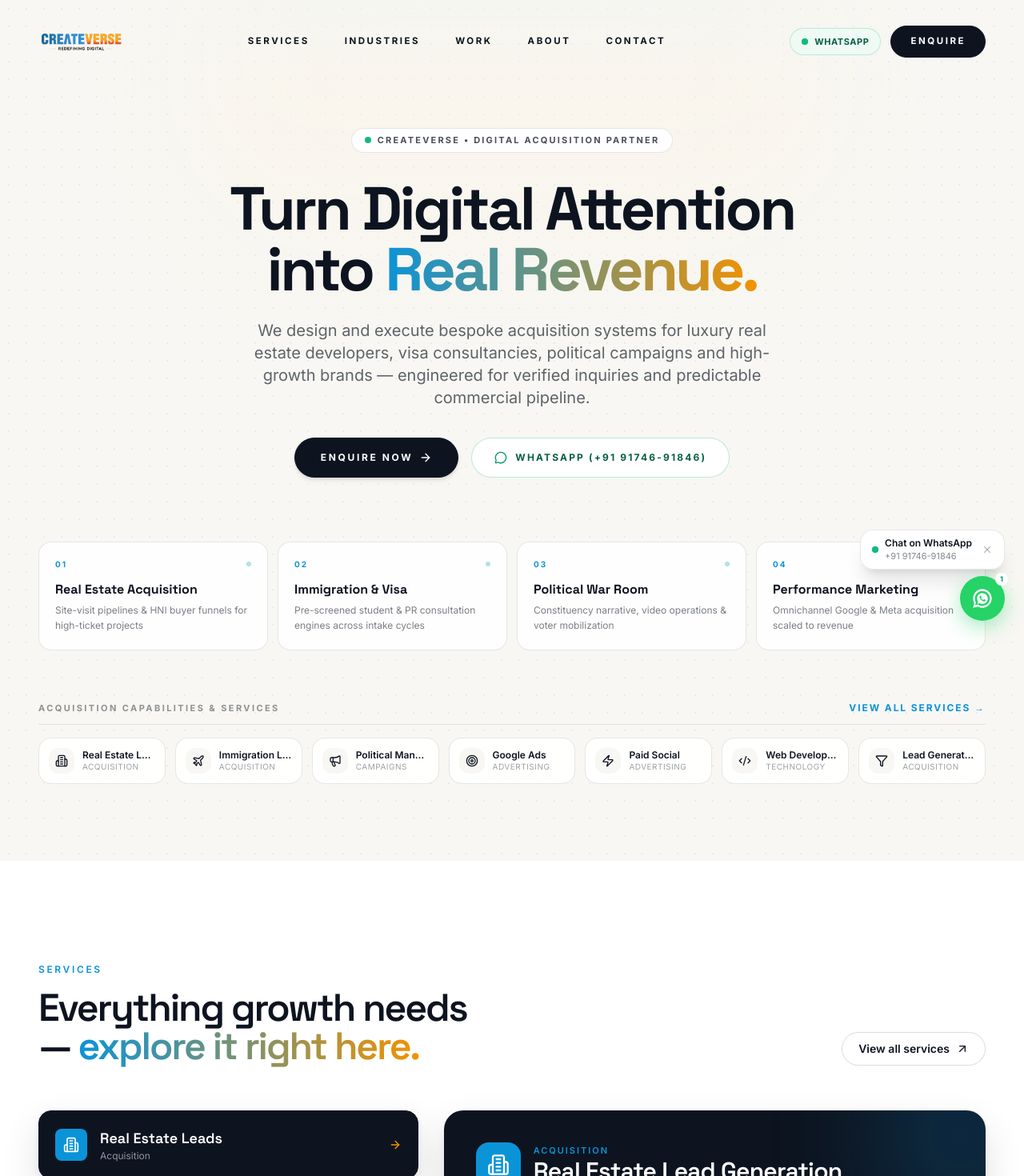
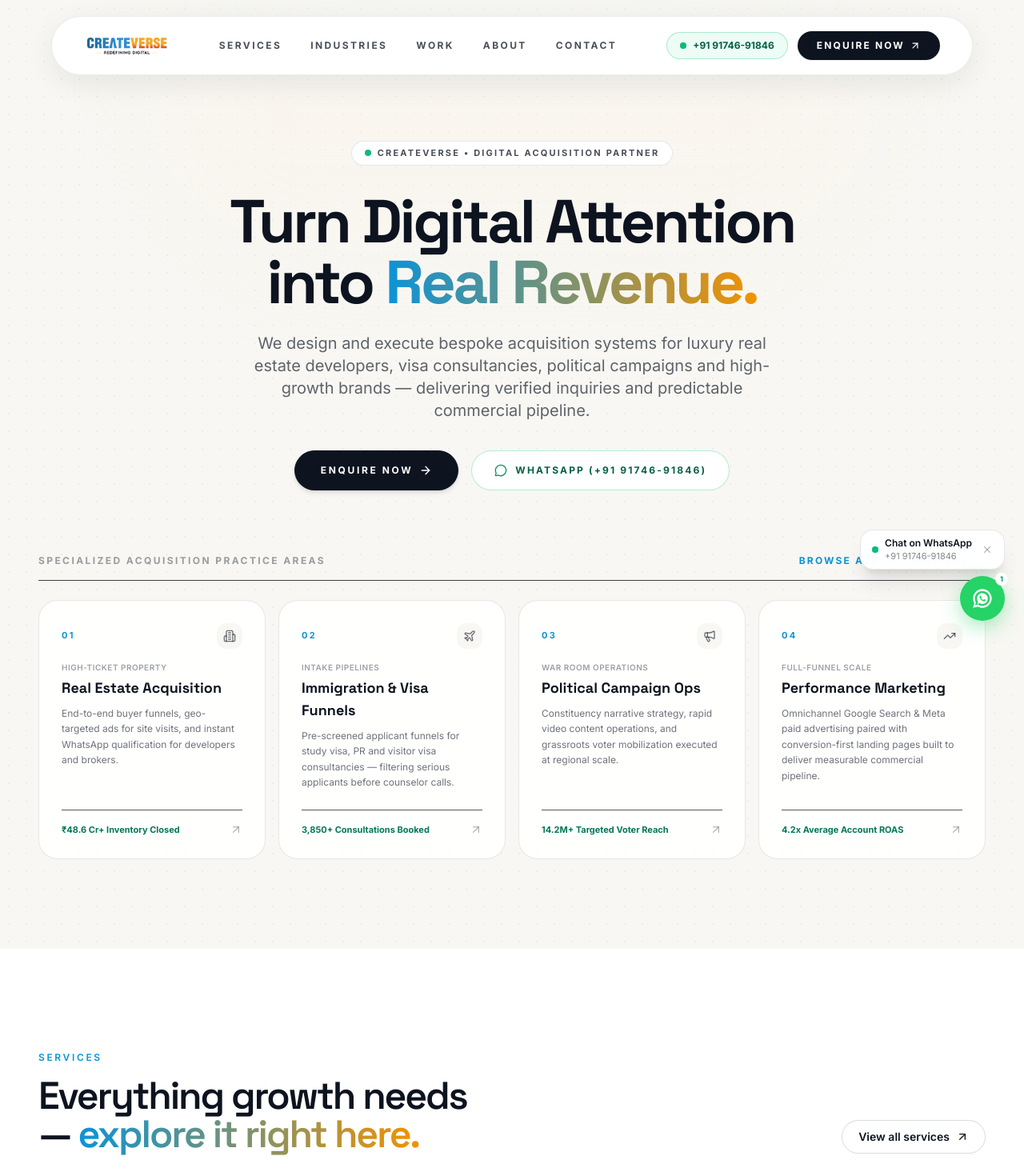
Before and after one commit to aryanbarota21235/CreateVerse, a Next.js app: page / in a window 1280 px wide. Shown: the top 1470 px of the page at 80% size. Built offline with nearby package versions, Linux system fonts and the light colour scheme.

Commit message:
Expand floating pill navbar width & replace squished truncated pills with spacious luxury acquisition cards

```diff
--- a/src/components/hero.tsx
+++ b/src/components/hero.tsx
@@ -1,34 +1,64 @@
 "use client";
 
 import Link from "next/link";
-import { ArrowRight, ArrowUpRight, MessageCircle } from "lucide-react";
+import { ArrowRight, ArrowUpRight, MessageCircle, Building2, Plane, Megaphone, TrendingUp } from "lucide-react";
 import Reveal from "@/components/reveal";
-import { priorityServices } from "@/lib/services";
-import { iconMap } from "@/components/services-grid";
 import { site } from "@/lib/site";
 import { useEnquiry } from "@/context/enquiry-context";
 
-const heroPillars = [
-  { label: "Real Estate Acquisition", desc: "Site-visit pipelines & HNI buyer funnels for high-ticket projects" },
-  { label: "Immigration & Visa", desc: "Pre-screened student & PR consultation engines across intake cycles" },
-  { label: "Political War Room", desc: "Constituency narrative, video operations & voter mobilization" },
-  { label: "Performance Marketing", desc: "Omnichannel Google & Meta acquisition scaled to revenue" },
+const acquisitionPillars = [
+  {
+    num: "01",
+    tag: "High-Ticket Property",
+    title: "Real Estate Acquisition",
+    desc: "End-to-end buyer funnels, geo-targeted ads for site visits, and instant WhatsApp qualification for developers and brokers.",
+    metric: "₹48.6 Cr+ Inventory Closed",
+    href: "/services/real-estate-lead-generation",
+    icon: Building2,
+  },
+  {
+    num: "02",
+    tag: "Intake Pipelines",
+    title: "Immigration & Visa Funnels",
+    desc: "Pre-screened applicant funnels for study visa, PR and visitor visa consultancies — filtering serious applicants before counselor calls.",
+    metric: "3,850+ Consultations Booked",
+    href: "/services/immigration-lead-generation",
+    icon: Plane,
+  },
+  {
+    num: "03",
+    tag: "War Room Operations",
+    title: "Political Campaign Ops",
+    desc: "Constituency narrative strategy, rapid video content operations, and grassroots voter mobilization executed at regional scale.",
+    metric: "14.2M+ Targeted Voter Reach",
+    href: "/services/political-management",
+    icon: Megaphone,
+  },
+  {
+    num: "04",
+    tag: "Full-Funnel Scale",
+    title: "Performance Marketing",
+    desc: "Omnichannel Google Search & Meta paid advertising paired with conversion-first landing pages built to deliver measurable commercial pipeline.",
+    metric: "4.2x Average Account ROAS",
+    href: "/services/lead-generation",
+    icon: TrendingUp,
+  },
 ];
 
 export default function Hero() {
   const { openEnquiry } = useEnquiry();
 
   return (
-    <section className="relative overflow-hidden bg-paper pt-32 pb-16 sm:pt-36 sm:pb-20 lg:pt-40 lg:pb-24">
+    <section className="relative overflow-hidden bg-paper pt-36 pb-20 sm:pt-40 sm:pb-24 lg:pt-44 lg:pb-28">
       {/* Ambient background glow */}
-      <div className="dot-texture absolute inset-0 opacity-60" />
-      <div className="absolute left-1/2 -top-40 -translate-x-1/2 h-[560px] w-[800px] rounded-full bg-gradient-to-b from-brand-sky/60 via-brand-sun/40 to-transparent blur-3xl pointer-events-none" />
+      <div className="dot-texture absolute inset-0 opacity-50" />
+      <div className="absolute left-1/2 -top-44 -translate-x-1/2 h-[600px] w-[900px] rounded-full bg-gradient-to-b from-brand-sky/60 via-brand-sun/30 to-transparent blur-3xl pointer-events-none" />
 
       <div className="container-site relative">
-        {/* Centered Grand Editorial Content */}
+        {/* Main Editorial Agency Headline */}
         <div className="mx-auto max-w-4xl text-center">
           <Reveal>
-            <div className="inline-flex items-center gap-2 rounded-full border border-paper-line bg-white/90 px-4 py-1.5 text-[11px] font-bold uppercase tracking-[0.2em] text-ink/75 shadow-xs backdrop-blur-md">
+            <div className="inline-flex items-center gap-2 rounded-full border border-paper-line bg-white/95 px-4 py-1.5 text-[11px] font-bold uppercase tracking-[0.2em] text-ink/75 shadow-xs backdrop-blur-md">
               <span className="relative flex h-2 w-2">
                 <span className="absolute inline-flex h-full w-full animate-ping rounded-full bg-emerald-400 opacity-75" />
                 <span className="relative inline-flex h-2 w-2 rounded-full bg-emerald-500" />
@@ -47,7 +77,7 @@ export default function Hero() {
           <Reveal delay={0.2}>
             <p className="mx-auto mt-6 max-w-2xl text-base leading-relaxed text-ink/65 sm:text-lg lg:text-xl">
               We design and execute bespoke acquisition systems for luxury real estate developers,
-              visa consultancies, political campaigns and high-growth brands — engineered for verified
+              visa consultancies, political campaigns and high-growth brands — delivering verified
               inquiries and predictable commercial pipeline.
             </p>
           </Reveal>
@@ -57,7 +87,7 @@ export default function Hero() {
               {/* Grand Enquire Button */}
               <button
                 onClick={() => openEnquiry()}
-                className="group inline-flex items-center gap-2 rounded-full border-[1.5px] border-ink bg-ink px-8 py-4 text-xs font-bold uppercase tracking-[0.22em] text-white shadow-md transition-all duration-300 hover:bg-transparent hover:text-ink sm:text-xs"
+                className="group inline-flex items-center gap-2 rounded-full border-[1.5px] border-ink bg-ink px-8 py-4 text-xs font-bold uppercase tracking-[0.22em] text-white shadow-md transition-all duration-300 hover:bg-accent hover:border-accent hover:shadow-lg sm:text-xs"
               >
                 <span>Enquire Now</span>
                 <ArrowRight className="h-4 w-4 transition-transform group-hover:translate-x-1" />
@@ -77,65 +107,73 @@ export default function Hero() {
           </Reveal>
         </div>
 
-        {/* Industry Pillars Grid - Refined Luxury Aesthetic */}
+        {/* 4 Core Acquisition Pillars - Luxury Agency Grid */}
         <Reveal delay={0.4}>
-          <div className="mt-16 sm:mt-20 grid gap-3 sm:grid-cols-2 lg:grid-cols-4">
-            {heroPillars.map((p, i) => (
-              <div
-                key={p.label}
-                className="group relative rounded-2xl border border-paper-line bg-white/85 p-5 shadow-xs backdrop-blur-sm transition-all duration-300 hover:-translate-y-0.5 hover:shadow-md hover:border-accent/40"
-              >
-                <div className="flex items-center justify-between">
-                  <span className="text-[10px] font-bold uppercase tracking-[0.2em] text-accent">
-                    0{i + 1}
-                  </span>
-                  <span className="h-1.5 w-1.5 rounded-full bg-accent/30 group-hover:bg-accent transition-colors" />
-                </div>
-                <h3 className="mt-3 font-display text-base font-bold text-ink">
-                  {p.label}
-                </h3>
-                <p className="mt-1 text-xs text-ink/55 leading-relaxed">
-                  {p.desc}
+          <div className="mt-16 sm:mt-20">
+            <div className="flex items-center justify-between border-b border-paper-line/80 pb-4 mb-6">
+              <div>
+                <p className="text-xs font-bold uppercase tracking-[0.2em] text-ink/40">
+                  Specialized Acquisition Practice Areas
                 </p>
               </div>
-            ))}
-          </div>
-        </Reveal>
-
-        {/* Core Capabilities Navigation */}
-        <Reveal delay={0.5}>
-          <div className="mt-14 sm:mt-16">
-            <div className="flex items-center justify-between border-b border-paper-line pb-3">
-              <p className="text-[11px] font-bold uppercase tracking-[0.22em] text-ink/45">
-                Acquisition Capabilities &amp; Services
-              </p>
-              <Link href="/services" className="text-xs font-bold uppercase tracking-[0.16em] text-accent hover:underline">
-                View All Services →
+              <Link
+                href="/services"
+                className="group hidden sm:inline-flex items-center gap-1.5 text-xs font-bold uppercase tracking-[0.18em] text-accent hover:underline"
+              >
+                <span>Browse All 13+ Services</span>
+                <ArrowUpRight className="h-3.5 w-3.5 transition-transform group-hover:translate-x-0.5 group-hover:-translate-y-0.5" />
               </Link>
             </div>
-            <div className="mt-4 grid grid-cols-2 gap-2.5 sm:grid-cols-3 md:grid-cols-4 lg:grid-cols-7 lg:gap-3">
-              {priorityServices.map((s) => {
-                const Icon = iconMap[s.icon];
+
+            <div className="grid gap-4 sm:grid-cols-2 lg:grid-cols-4">
+              {acquisitionPillars.map((p) => {
+                const Icon = p.icon;
                 return (
                   <Link
-                    key={s.slug}
-                    href={`/services/${s.slug}`}
-                    className="group flex items-center gap-2.5 rounded-2xl border border-paper-line bg-white/90 p-3 shadow-xs transition-all duration-300 hover:-translate-y-0.5 hover:border-accent/40 hover:shadow-md"
+                    key={p.num}
+                    href={p.href}
+                    className="group relative flex flex-col justify-between rounded-3xl border border-paper-line bg-white/90 p-6 sm:p-7 shadow-xs backdrop-blur-sm transition-all duration-300 hover:-translate-y-1 hover:border-accent/50 hover:bg-white hover:shadow-lift"
                   >
-                    <span className="flex h-8 w-8 shrink-0 items-center justify-center rounded-xl bg-paper text-ink transition-all duration-300 group-hover:bg-accent group-hover:text-white">
-                      {Icon && <Icon className="h-4 w-4" />}
-                    </span>
-                    <span className="min-w-0">
-                      <span className="block truncate text-[12px] font-semibold leading-tight text-ink group-hover:text-accent">
-                        {s.shortName ?? s.name}
+                    <div>
+                      <div className="flex items-center justify-between">
+                        <span className="text-[11px] font-bold uppercase tracking-[0.22em] text-accent">
+                          {p.num}
+                        </span>
+                        <span className="flex h-8 w-8 items-center justify-center rounded-xl bg-paper text-ink/60 transition-all duration-300 group-hover:bg-accent group-hover:text-white">
+                          <Icon className="h-4 w-4" />
+                        </span>
+                      </div>
+
+                      <span className="mt-4 block text-[10px] font-semibold uppercase tracking-wider text-ink/40">
+                        {p.tag}
                       </span>
-                      <span className="block truncate text-[10px] uppercase tracking-wider text-ink/40">
-                        {s.category}
+                      <h3 className="mt-1 font-display text-lg font-bold text-ink group-hover:text-accent transition-colors">
+                        {p.title}
+                      </h3>
+                      <p className="mt-2 text-xs leading-relaxed text-ink/60">
+                        {p.desc}
+                      </p>
+                    </div>
+
+                    <div className="mt-6 pt-4 border-t border-paper-line/70 flex items-center justify-between">
+                      <span className="text-[11px] font-bold text-emerald-700">
+                        {p.metric}
                       </span>
-                    </span>
+                      <ArrowUpRight className="h-4 w-4 text-ink/30 transition-transform duration-300 group-hover:translate-x-0.5 group-hover:-translate-y-0.5 group-hover:text-accent" />
+                    </div>
                   </Link>
                 );
               })}
+            </div>
+
+            <div className="mt-6 text-center sm:hidden">
+              <Link
+                href="/services"
+                className="inline-flex items-center gap-1.5 text-xs font-bold uppercase tracking-[0.18em] text-accent hover:underline"
+              >
+                <span>Browse All 13+ Services</span>
+                <ArrowUpRight className="h-3.5 w-3.5" />
+              </Link>
             </div>
           </div>
         </Reveal>
--- a/src/components/navbar.tsx
+++ b/src/components/navbar.tsx
@@ -5,7 +5,7 @@ import Link from "next/link";
 import { usePathname } from "next/navigation";
 import { useEffect, useState } from "react";
 import { motion, AnimatePresence } from "framer-motion";
-import { Menu, X, MessageCircle, ArrowUpRight } from "lucide-react";
+import { Menu, X, ArrowUpRight, MessageCircle } from "lucide-react";
 import { site } from "@/lib/site";
 import { useEnquiry } from "@/context/enquiry-context";
 
@@ -17,7 +17,7 @@ export default function Navbar() {
 
   useEffect(() => {
     const onScroll = () => {
-      setScrolled(window.scrollY > 30);
+      setScrolled(window.scrollY > 20);
     };
     onScroll();
     window.addEventListener("scroll", onScroll, { passive: true });
@@ -27,51 +27,48 @@ export default function Navbar() {
   useEffect(() => setOpen(false), [pathname]);
 
   return (
-    <header
-      className={`fixed inset-x-0 top-0 z-50 transition-[background-color,backdrop-filter,box-shadow] duration-500 ease-[cubic-bezier(0.22,1,0.36,1)] ${
-        scrolled
-          ? "bg-white/95 shadow-[0_8px_30px_rgba(13,20,32,0.06)] backdrop-blur-xl border-b border-paper-line/50"
-          : "bg-transparent border-b border-transparent"
-      }`}
-    >
+    <header className="fixed inset-x-0 top-4 sm:top-5 z-50 px-4 sm:px-6 md:px-8 pointer-events-none">
+      {/* Generous width floating pill dock - Smooth, spacious & luxury */}
       <div
-        className={`mx-auto flex w-full max-w-7xl items-center justify-between px-6 sm:px-10 lg:px-12 transition-[min-height] duration-500 ease-[cubic-bezier(0.22,1,0.36,1)] ${
-          scrolled ? "min-h-[72px]" : "min-h-[96px] sm:min-h-[104px]"
+        className={`mx-auto flex items-center justify-between rounded-full bg-white/95 shadow-[0_10px_35px_rgba(13,20,32,0.08)] backdrop-blur-2xl transition-all duration-500 ease-[cubic-bezier(0.22,1,0.36,1)] pointer-events-auto border border-ink/[0.08] ${
+          scrolled
+            ? "max-w-5xl py-2.5 px-6 sm:px-8 shadow-[0_16px_44px_rgba(13,20,32,0.12)] border-ink/[0.12]"
+            : "max-w-6xl py-3.5 px-7 sm:px-10"
         }`}
       >
-        {/* Brand Logo - Smooth resize */}
+        {/* Brand Logo */}
         <Link
           href="/"
-          className="flex items-center text-decoration-none"
+          className="group flex items-center transition-transform duration-300 hover:opacity-90 shrink-0"
           aria-label="CreateVerse home"
         >
           <Image
             src="/logo.png"
-            alt="CreateVerse"
+            alt="CreateVerse — Redefining Digital"
             width={320}
             height={132}
             priority
             className={`w-auto transition-all duration-500 ease-[cubic-bezier(0.22,1,0.36,1)] ${
-              scrolled ? "h-7 sm:h-8" : "h-9 sm:h-11"
+              scrolled ? "h-8 sm:h-9" : "h-9 sm:h-11"
             }`}
           />
         </Link>
 
-        {/* Desktop Navigation with Ravensaa animated underline */}
-        <nav className="hidden items-center gap-8 lg:gap-11 lg:flex" aria-label="Primary navigation">
+        {/* Desktop Navigation Links */}
+        <nav className="hidden items-center gap-7 lg:gap-9 md:flex" aria-label="Primary navigation">
           {site.nav.map((item) => {
             const active = pathname === item.href || pathname.startsWith(item.href + "/");
             return (
               <Link
                 key={item.href}
                 href={item.href}
-                className={`relative py-1.5 text-[11.5px] font-bold uppercase tracking-[0.22em] transition-colors duration-300 group ${
-                  active ? "text-accent" : "text-ink hover:text-accent"
+                className={`relative py-1 text-xs font-bold uppercase tracking-[0.2em] transition-colors duration-300 group ${
+                  active ? "text-accent" : "text-ink/75 hover:text-accent"
                 }`}
               >
                 <span>{item.label}</span>
                 <span
-                  className={`absolute bottom-0 left-0 right-0 h-[1.5px] bg-accent transition-transform duration-500 ease-[cubic-bezier(0.22,1,0.36,1)] ${
+                  className={`absolute bottom-0 left-0 right-0 h-[1.5px] bg-accent transition-transform duration-400 ease-[cubic-bezier(0.22,1,0.36,1)] ${
                     active
                       ? "scale-x-100 origin-left"
                       : "scale-x-0 origin-right group-hover:scale-x-100 group-hover:origin-left"
@@ -82,46 +79,48 @@ export default function Navbar() {
           })}
         </nav>
 
-        {/* Right CTAs: WhatsApp + Ravensaa-style ENQUIRE Button */}
-        <div className="hidden items-center gap-3 sm:flex">
+        {/* Right CTAs: WhatsApp + Enquire Now */}
+        <div className="hidden items-center gap-3 sm:flex shrink-0">
           {/* WhatsApp Direct Connect */}
           <a
             href={site.whatsappUrl}
             target="_blank"
             rel="noopener noreferrer"
-            className="inline-flex items-center gap-2 rounded-full border border-emerald-500/25 bg-emerald-50/70 px-3.5 py-2 text-[11px] font-bold tracking-wider text-emerald-800 uppercase transition-all hover:bg-emerald-100 hover:border-emerald-500/40"
-            title="Chat directly with us on WhatsApp"
+            className="inline-flex items-center gap-2 rounded-full border border-emerald-500/30 bg-emerald-50/90 px-4 py-2 text-xs font-bold text-emerald-800 transition-all hover:bg-emerald-100 hover:border-emerald-500/50"
+            title="Chat directly on WhatsApp"
           >
             <span className="relative flex h-2 w-2">
               <span className="absolute inline-flex h-full w-full animate-ping rounded-full bg-emerald-400 opacity-75" />
               <span className="relative inline-flex h-2 w-2 rounded-full bg-emerald-500" />
             </span>
-            <span>WhatsApp</span>
+            <span className="hidden xl:inline">{site.phone}</span>
+            <span className="xl:hidden">WhatsApp</span>
           </a>
 
-          {/* Ravensaa-style ENQUIRE Button */}
+          {/* Enquire Now Button (Opens Grand Modal) */}
           <button
             onClick={() => openEnquiry()}
-            className="inline-flex items-center justify-center rounded-full border-[1.5px] border-ink bg-ink px-6 py-2.5 text-[11.5px] font-bold uppercase tracking-[0.22em] text-white transition-all duration-300 hover:bg-transparent hover:text-ink hover:shadow-xs"
+            className="group inline-flex items-center gap-1.5 rounded-full bg-ink px-6 py-2.5 text-xs font-bold uppercase tracking-[0.18em] text-white shadow-sm transition-all duration-300 hover:bg-accent hover:shadow-md hover:shadow-accent/20"
           >
-            Enquire
+            <span>Enquire Now</span>
+            <ArrowUpRight className="h-3.5 w-3.5 transition-transform duration-300 group-hover:translate-x-0.5 group-hover:-translate-y-0.5" />
           </button>
         </div>
 
-        {/* Mobile menu trigger */}
-        <div className="flex items-center gap-2 lg:hidden">
+        {/* Mobile Hamburger Button */}
+        <div className="flex items-center gap-2 sm:hidden">
           <button
             onClick={() => openEnquiry()}
-            className="rounded-full border border-ink bg-ink px-4 py-1.5 text-[11px] font-bold uppercase tracking-[0.18em] text-white"
+            className="rounded-full bg-ink px-3.5 py-1.5 text-xs font-bold uppercase tracking-wider text-white shadow-xs"
           >
             Enquire
           </button>
           <button
-            className="flex h-10 w-10 items-center justify-center rounded-full border border-paper-line bg-white text-ink"
+            className="flex h-9 w-9 items-center justify-center rounded-full border border-paper-line bg-white text-ink shadow-xs"
             onClick={() => setOpen((v) => !v)}
             aria-label={open ? "Close menu" : "Open menu"}
           >
-            {open ? <X className="h-5 w-5" /> : <Menu className="h-5 w-5" />}
+            {open ? <X className="h-4 w-4" /> : <Menu className="h-4 w-4" />}
           </button>
         </div>
       </div>
@@ -130,31 +129,37 @@ export default function Navbar() {
       <AnimatePresence>
         {open && (
           <motion.nav
-            initial={{ opacity: 0, height: 0 }}
-            animate={{ opacity: 1, height: "auto" }}
-            exit={{ opacity: 0, height: 0 }}
-            transition={{ duration: 0.35, ease: [0.22, 1, 0.36, 1] }}
-            className="overflow-hidden border-b border-paper-line bg-white/98 px-6 py-6 shadow-2xl backdrop-blur-2xl lg:hidden"
+            initial={{ opacity: 0, y: -10, scale: 0.98 }}
+            animate={{ opacity: 1, y: 0, scale: 1 }}
+            exit={{ opacity: 0, y: -10, scale: 0.98 }}
+            transition={{ duration: 0.25, ease: "easeOut" }}
+            className="mx-auto mt-2 max-w-sm overflow-hidden rounded-3xl border border-paper-line bg-white/98 p-5 shadow-2xl backdrop-blur-2xl pointer-events-auto sm:hidden"
             aria-label="Mobile navigation"
           >
-            <div className="flex flex-col gap-3">
+            <div className="flex flex-col gap-2">
+              <div className="mb-2 flex items-center justify-between border-b border-paper-line/70 pb-3">
+                <span className="text-xs font-bold uppercase tracking-wider text-ink/40">Navigation</span>
+                <span className="inline-flex items-center gap-1.5 text-xs font-semibold text-emerald-600">
+                  <span className="h-1.5 w-1.5 rounded-full bg-emerald-500" /> Active
+                </span>
+              </div>
               {site.nav.map((item) => (
                 <Link
                   key={item.href}
                   href={item.href}
-                  className="py-2 text-sm font-bold uppercase tracking-[0.18em] text-ink/80 transition-colors hover:text-accent"
+                  className="rounded-xl px-3.5 py-2.5 text-sm font-bold uppercase tracking-wider text-ink/80 transition-colors hover:bg-paper hover:text-accent"
                 >
                   {item.label}
                 </Link>
               ))}
 
-              <div className="mt-4 pt-4 border-t border-paper-line flex flex-col gap-2.5">
+              <div className="mt-3 pt-3 border-t border-paper-line/70 flex flex-col gap-2">
                 <button
                   onClick={() => {
                     setOpen(false);
                     openEnquiry();
                   }}
-                  className="flex items-center justify-center gap-2 rounded-full bg-ink px-5 py-3 text-xs font-bold uppercase tracking-[0.2em] text-white shadow-sm"
+                  className="flex items-center justify-center gap-2 rounded-xl bg-ink px-4 py-3 text-xs font-bold uppercase tracking-wider text-white shadow-sm"
                 >
                   Enquire Now <ArrowUpRight className="h-4 w-4" />
                 </button>
@@ -163,7 +168,7 @@ export default function Navbar() {
                   href={site.whatsappUrl}
                   target="_blank"
                   rel="noopener noreferrer"
-                  className="flex items-center justify-center gap-2 rounded-full bg-emerald-600 px-5 py-3 text-xs font-bold uppercase tracking-[0.18em] text-white shadow-sm"
+                  className="flex items-center justify-center gap-2 rounded-xl bg-emerald-600 px-4 py-3 text-xs font-bold uppercase tracking-wider text-white shadow-sm"
                 >
                   <MessageCircle className="h-4 w-4" />
                   WhatsApp ({site.phone})
```
